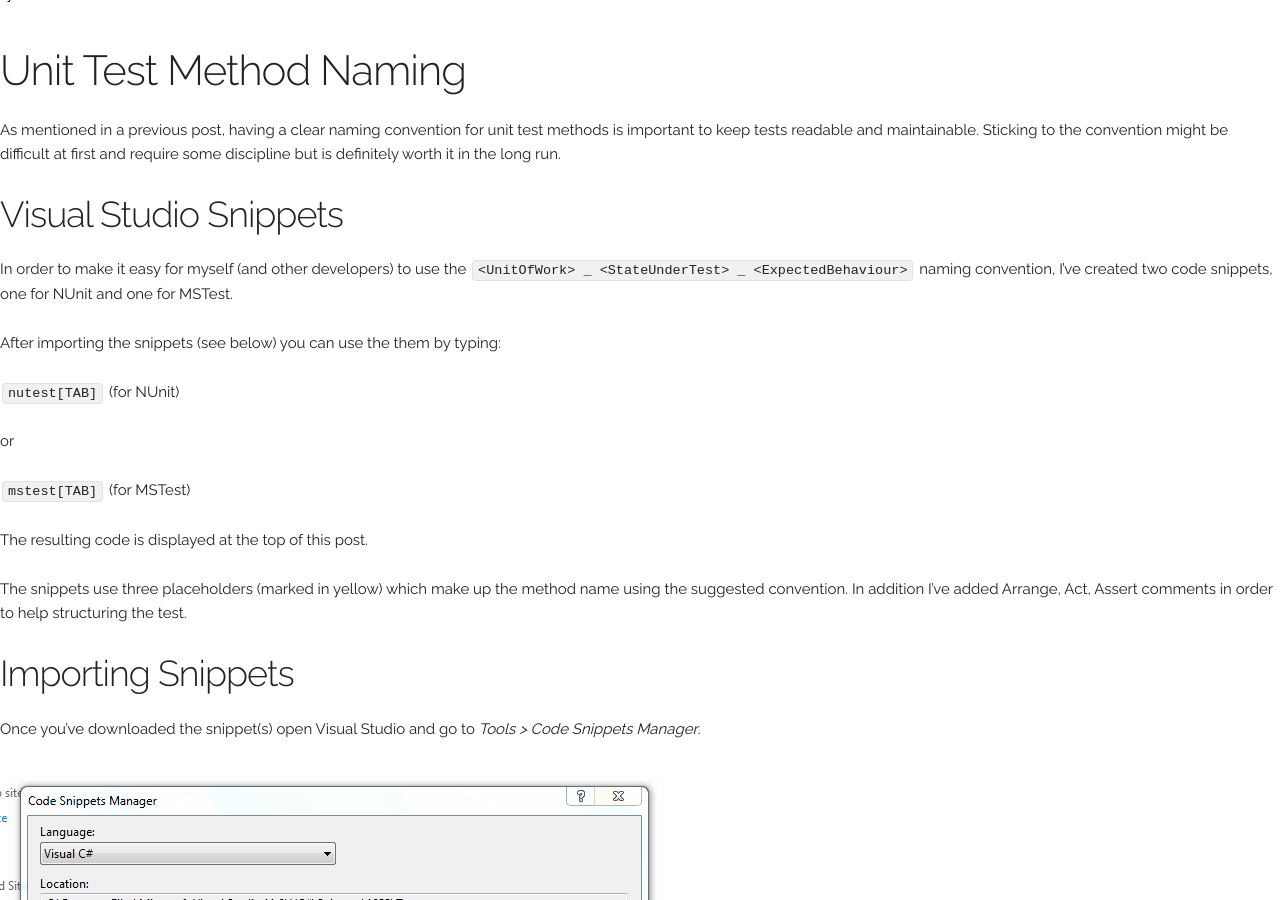
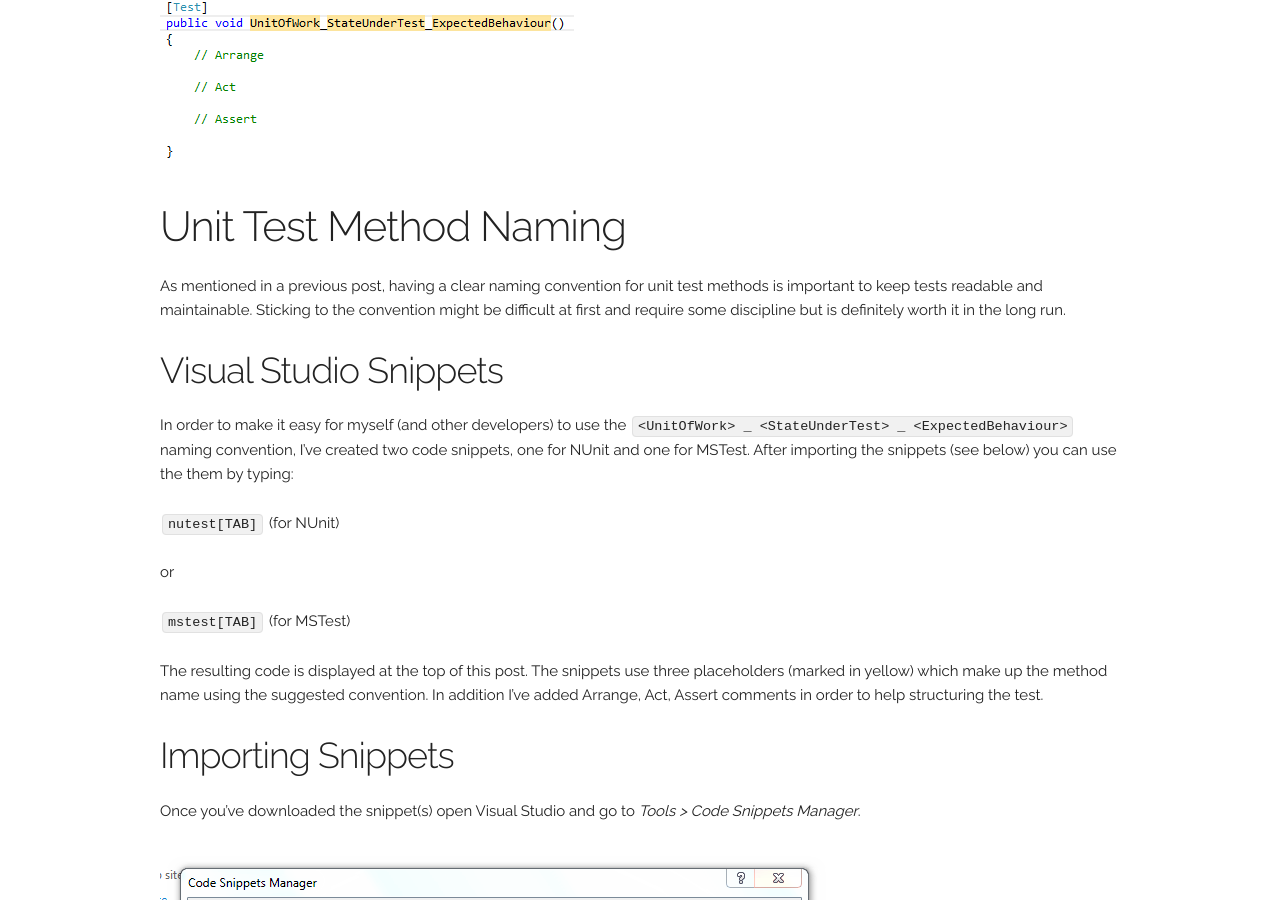
Before and after one commit to marcduiker/marcduiker.github.io, a Jekyll site: the page built from _posts/2013-04-11-visual-studio-snippets-for-unit-test-methods.md, in a window 1280 px wide and 900 px high, scrolled down 435 px. Built offline with Jekyll 4.4.1, drawn with Linux system fonts in a browser that asks for light colours.

Commit message:
Updated header and footer and post layout to work with skeleton

```diff
--- a/_includes/footer.html
+++ b/_includes/footer.html
@@ -1,3 +1,9 @@
-<p>
-	Marc Duiker: <a href="https://twitter.com/@marcduiker" target="_blank">Twitter</a> || <a href="https://nl.linkedin.com/in/mduiker" target="_blank">LinkedIn</a>
-</p>
+  <div class="container">
+    <div class="row">
+      <div class="twelve columns">
+        <p>
+			Marc Duiker: <a href="https://twitter.com/@marcduiker" target="_blank">Twitter</a> || <a href="https://nl.linkedin.com/in/mduiker" target="_blank">LinkedIn</a>
+		</p>
+      </div>
+    </div>
+  </div>
--- a/_includes/head.html
+++ b/_includes/head.html
@@ -1,5 +1,4 @@
 <head>
-	<head>
 
   <!-- Basic Page Needs
   –––––––––––––––––––––––––––––––––––––––––––––––––– -->
@@ -26,4 +25,3 @@
   <!--<link rel="icon" type="image/png" href="images/favicon.png">-->
 
 </head>
-</head>
--- a/_includes/header.html
+++ b/_includes/header.html
@@ -1,3 +1,9 @@
-<h1>Marc Duiker</h1>
-<p>My experiences &amp; thoughts about Sitecore, .Net and code quality.</p>
-<hr>
+  <div class="container">
+    <div class="row">
+      <div class="twelve columns" style="margin-top: 5%">
+        <h1>Marc Duiker</h1>
+		<p><em>My experiences &amp; thoughts about Sitecore, .Net and code quality.</em></p>
+		<hr>
+      </div>
+    </div>
+  </div>
--- a/_layouts/post.html
+++ b/_layouts/post.html
@@ -4,14 +4,33 @@
 	<body>
 		{% include header.html %}
 
+		<div class="container">
+			<div class="row">
+        		<div class="twelve columns" style="margin-top: 5%">
         			<h1>{{ page.title }}</h1>
 					<em>{{ page.date | date_to_long_string }}</em>
+        		</div>
+      		</div>
+    	</div>
 
+		<div class="container">
+			<div class="row">
+        		<div class="twelve columns">
         			{{content}}
+        		</div>
+      		</div>
+    	</div>
 
+		<div class="container">
+			<div class="row">
+        		<div class="twelve columns" style="margin-top: 5%">
         			<p>
 						<a href="http://marcduiker.github.io/">Back to index</a>
 					</p>
+        		</div>
+      		</div>
+    	</div>
+
 		{% include footer.html %}
 	</body>
 </html>
--- a/_posts/2013-04-11-visual-studio-snippets-for-unit-test-methods.md
+++ b/_posts/2013-04-11-visual-studio-snippets-for-unit-test-methods.md
@@ -11,7 +11,6 @@
 
 ###Visual Studio Snippets
 In order to make it easy for myself (and other developers) to use the `<UnitOfWork> _ <StateUnderTest> _ <ExpectedBehaviour>` naming convention, I've created two code snippets, one for NUnit and one for MSTest.
-
 After importing the snippets (see below) you can use the them by typing:
 
 `nutest[TAB]` (for NUnit)
@@ -20,9 +19,7 @@
 
 `mstest[TAB]` (for MSTest)
 
-The resulting code is displayed at the top of this post.
-
-The snippets use three placeholders (marked in yellow) which make up the method name using the suggested convention. In addition I've added Arrange, Act, Assert comments in order to help structuring the test.
+The resulting code is displayed at the top of this post. The snippets use three placeholders (marked in yellow) which make up the method name using the suggested convention. In addition I've added Arrange, Act, Assert comments in order to help structuring the test.
 
 ###Importing Snippets
 Once you've downloaded the snippet(s) open Visual Studio and go to _Tools > Code Snippets Manager_.
```
Also changed, not shown: css/blog.css (deleted, +0 -8 lines), index.html (+4 -16 lines). Lines whose indentation alone changed are shown as unchanged.
